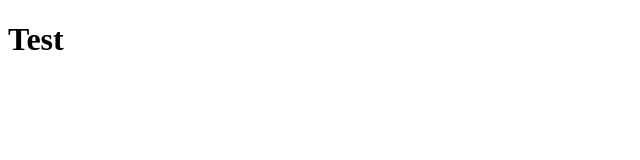
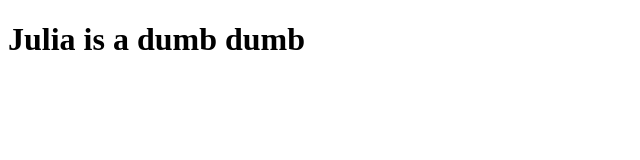
Before and after one commit to uapou/SolidarityDesign, a plain HTML site: page index.html in a window 1280 px wide. Shown: the whole page, without its empty margins (0-640 px from the left). Drawn offline with Linux system fonts and the light colour scheme.

Commit message:
Update index.html

```diff
--- a/index.html
+++ b/index.html
@@ -6,6 +6,6 @@
     <title>Document</title>
 </head>
 <body>
-    <h1>Test</h1>
+    <h1>Julia is a dumb dumb</h1>
 </body>
 </html>
```
